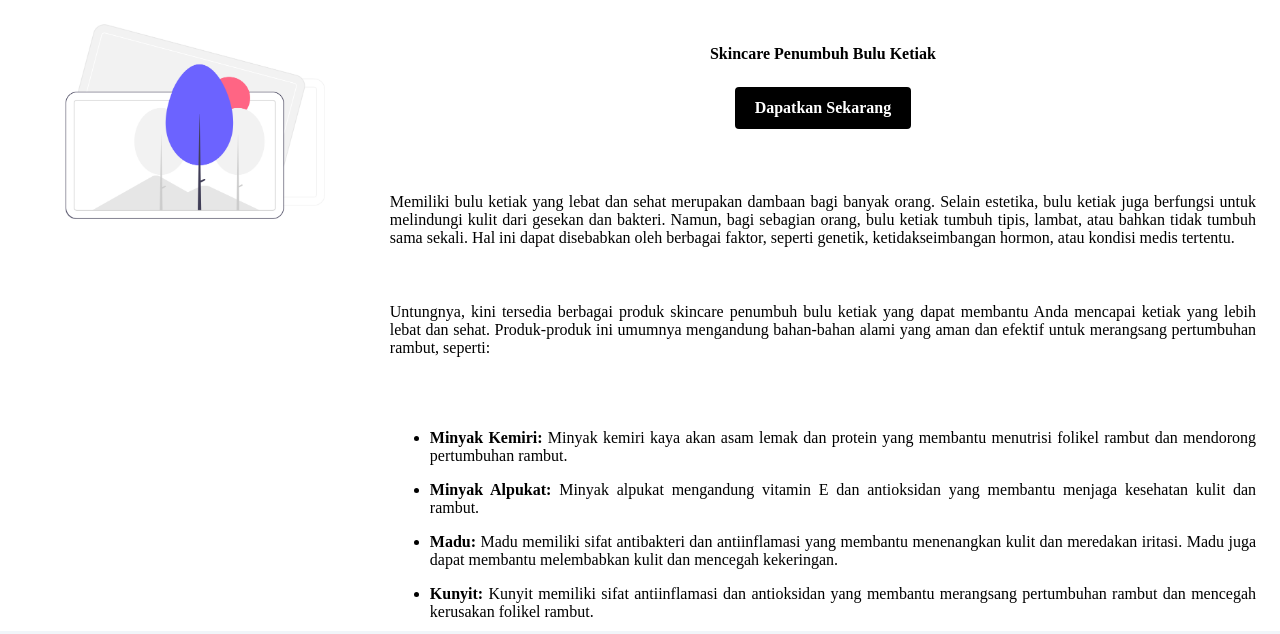
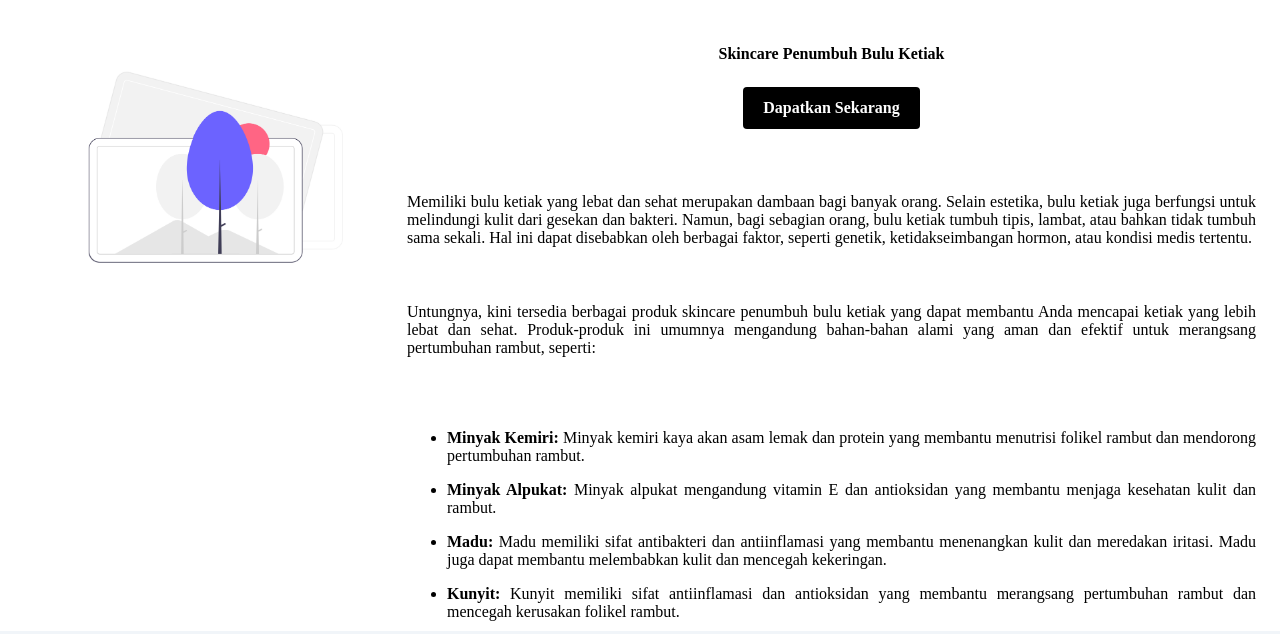
Before and after one commit to martinsuhendra/guntur-static-html, a website: page index.html in a window 1280 px wide. Shown: the part 95-729 px from the top of the page. Drawn offline with Linux system fonts and the light colour scheme; a script that the page names is missing.

Commit message:
fix: image margin position

```diff
--- a/index.html
+++ b/index.html
@@ -80,7 +80,7 @@
         </div>
         <div id="body" class="md:flex items-center px-6 flex-1"
             style="flex: 1 1 0%; padding-left: 1.5rem; padding-right: 1.5rem;">
-            <div class="basis-1/2" style="margin-right:24px;">
+            <div class="basis-1/2" style="padding: 48px 24px 48px 24px;">
                 <img src="image.png" alt="image" class="object-cover"
                     style="display: block; vertical-align: middle; max-width: 100%; height: auto; object-fit: cover;" />
             </div>
```
